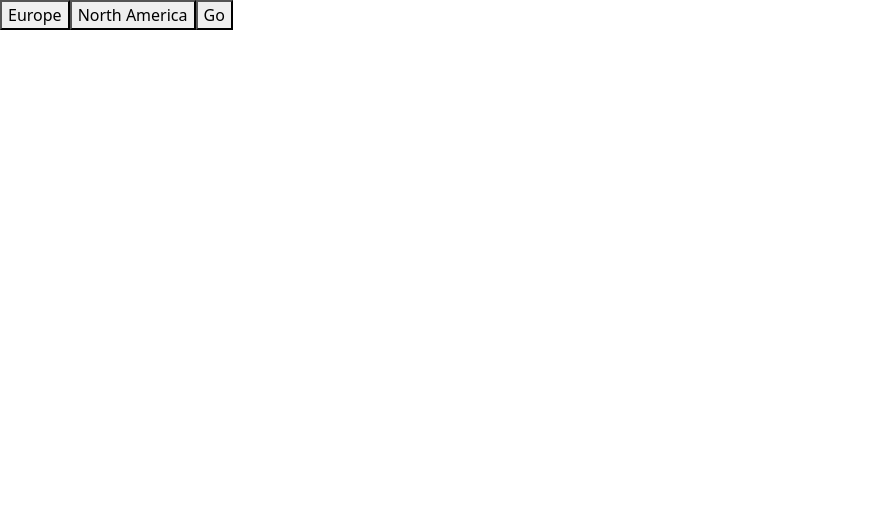
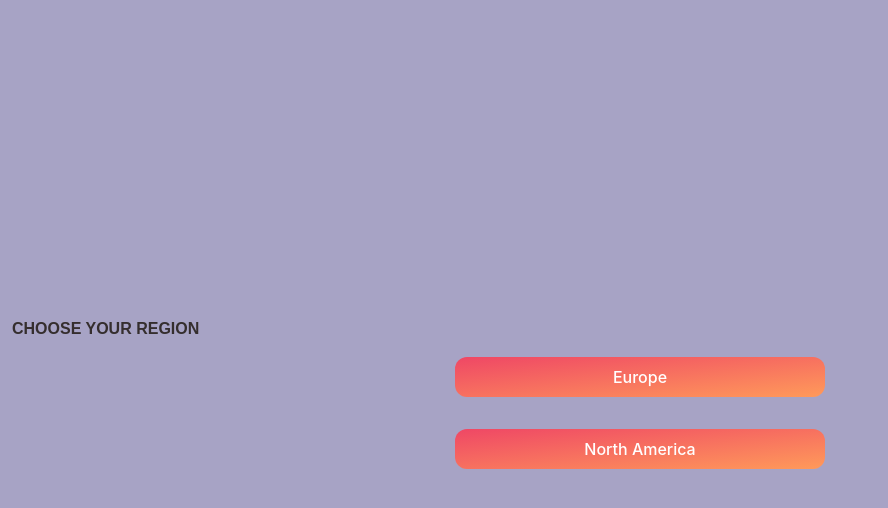
Before and after one commit to MaraScampini/Weather-App-React, a React (Create React App) app: page / in a window 1280 px wide. Shown: the top 508 px of the page, without its empty margins (0-888 px from the left). Built offline with nearby package versions, Linux system fonts and the light colour scheme.

Commit message:
[Feat] Change navigation to main buttons in landing page and add styling

```diff
--- a/src/App.css
+++ b/src/App.css
@@ -10,6 +10,13 @@
   color:#ef47661f;
   min-width: 100vw;
   min-height: 100vh;
+}
+
+.titleSpan {
+  color:#352e2e;
+  font-family: Arial, Helvetica, sans-serif;
+  font-weight: bold;
+
 }
 
 #cityButton {
--- a/src/Containers/Landing/Landing.jsx
+++ b/src/Containers/Landing/Landing.jsx
@@ -1,16 +1,34 @@
 import React, { useContext } from 'react'
+import { Col, Container, Row } from 'react-bootstrap';
 import { useNavigate } from 'react-router-dom';
 import { RegionContext } from "../../Context/RegionContext";
 
 function Landing() {
   const {regionHandler} = useContext(RegionContext);
-  const navigate=useNavigate();
+    const navigate = useNavigate();
+
+  const navigationHandler = (region) => {
+    regionHandler(region);
+    navigate("/dashboard");
+  }
   return (
-    <div>
-      <button onClick={() => regionHandler("europe")}>Europe</button>
-      <button onClick={() => regionHandler("northamerica")}>North America</button>
-      <button onClick={() => navigate("/dashboard")}>Go</button>
-    </div>
+    <Container className="d-flex flex-column justify-content-center">
+      <Row>
+        <Col>
+          <span className='titleSpan'>CHOOSE YOUR REGION</span>
+        </Col>
+      </Row>
+      <Row className="d-flex justify-content-center">
+        <Col md="4" className="d-flex flex-column">
+          <button onClick={() => navigationHandler("europe")} id="cityButton">
+            Europe
+          </button>
+          <button onClick={() => navigationHandler("northamerica")} id="cityButton">
+            North America
+          </button>
+        </Col>
+      </Row>
+    </Container>
   );
 }
 
```
